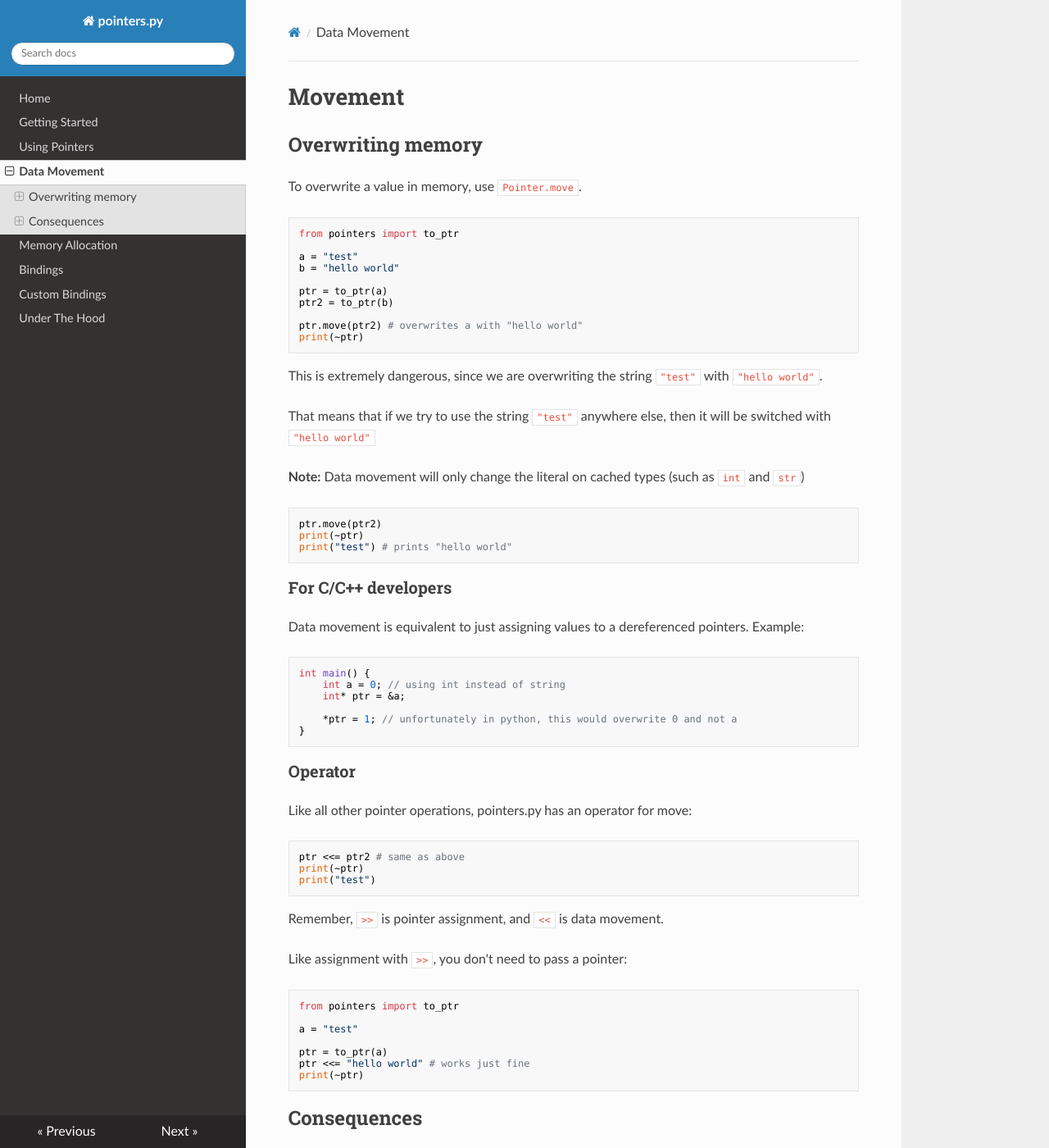
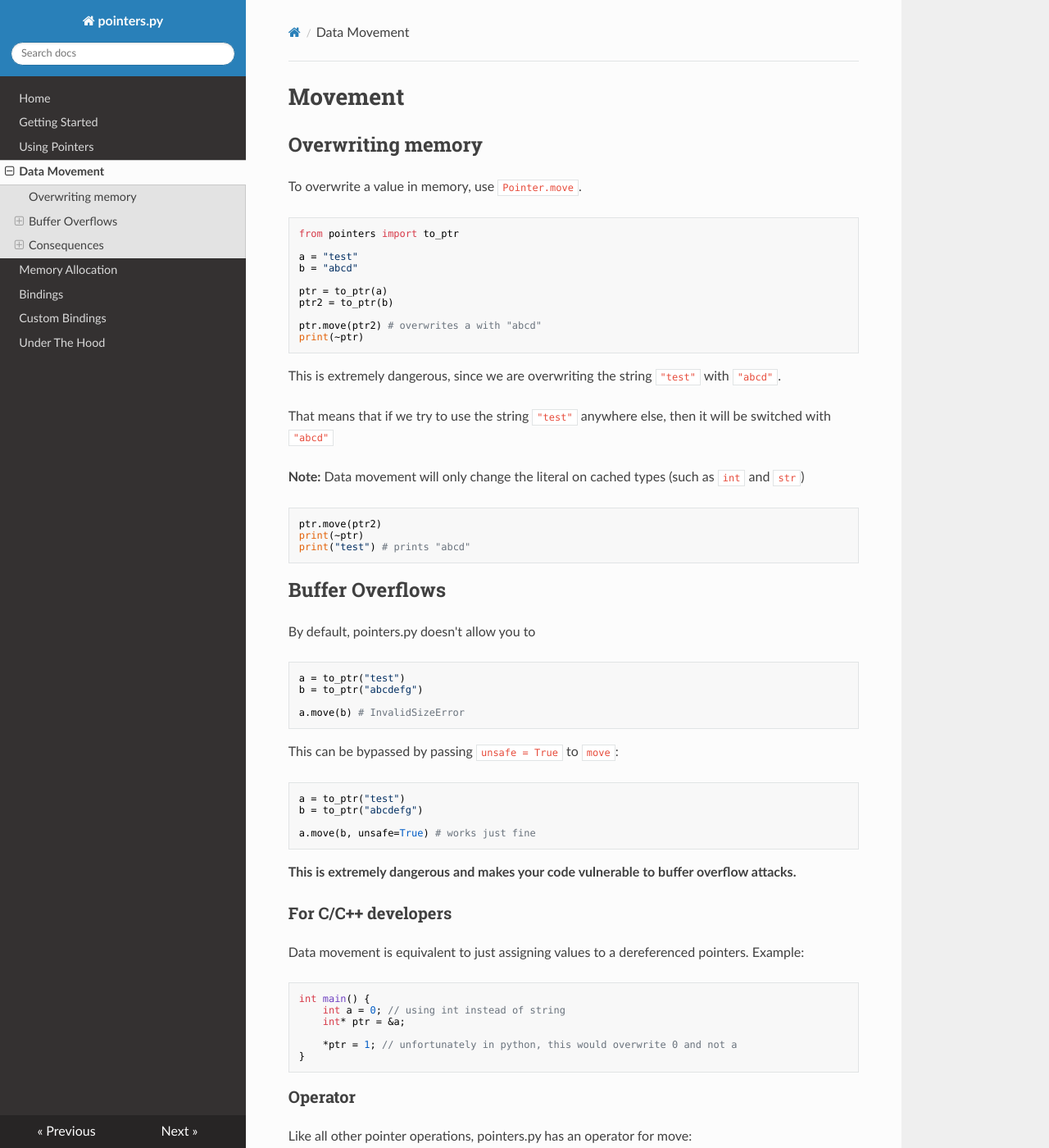
Before and after one commit to ZeroIntensity/pointers.py, an MkDocs documentation site: the page built from docs/movement.md, in a window 1280 px wide and 1400 px high. Shown: the whole window at 82% size. Built offline with MkDocs 1.6.1, drawn with Linux system fonts in a browser that asks for light colours; nearby versions of some CDN libraries; some of the changed text lies outside the part shown.

````diff
--- a/docs/movement.md
+++ b/docs/movement.md
@@ -8,26 +8,48 @@ To overwrite a value in memory, use `Pointer.move`.
 from pointers import to_ptr
 
 a = "test"
-b = "hello world"
+b = "abcd"
 
 ptr = to_ptr(a)
 ptr2 = to_ptr(b)
 
-ptr.move(ptr2) # overwrites a with "hello world"
+ptr.move(ptr2) # overwrites a with "abcd"
 print(~ptr)
 ```
 
-This is extremely dangerous, since we are overwriting the string `"test"` with `"hello world"`.
+This is extremely dangerous, since we are overwriting the string `"test"` with `"abcd"`.
 
-That means that if we try to use the string `"test"` anywhere else, then it will be switched with `"hello world"`
+That means that if we try to use the string `"test"` anywhere else, then it will be switched with `"abcd"`
 
 **Note:** Data movement will only change the literal on cached types (such as `int` and `str`)
 
 ```py
 ptr.move(ptr2)
 print(~ptr)
-print("test") # prints "hello world"
+print("test") # prints "abcd"
 ```
+
+## Buffer Overflows
+
+By default, pointers.py doesn't allow you to
+
+```py
+a = to_ptr("test")
+b = to_ptr("abcdefg")
+
+a.move(b) # InvalidSizeError
+```
+
+This can be bypassed by passing `unsafe = True` to `move`:
+
+```py
+a = to_ptr("test")
+b = to_ptr("abcdefg")
+
+a.move(b, unsafe=True) # works just fine
+```
+
+**This is extremely dangerous and makes your code vulnerable to buffer overflow attacks.**
 
 ### For C/C++ developers
 
@@ -63,6 +85,14 @@ a = "test"
 
 ptr = to_ptr(a)
 ptr <<= "hello world" # works just fine
+print(~ptr)
+```
+
+If you would like to run an unsafe move, you can use the `^` operator, which will pass it for you:
+
+```py
+ptr = to_ptr(a)
+ptr ^= "hello world" # same as ptr.move(to_ptr("hello world"), unsafe=True)
 print(~ptr)
 ```
 
--- a/setup.py
+++ b/setup.py
@@ -6,7 +6,7 @@ with open("./README.md") as f:
 if __name__ == "__main__":
     setup(
         name="pointers.py",
-        version="1.3.3",
+        version="1.3.4",
         author="ZeroIntensity",
         author_email="<zintensitydev@gmail.com>",
         description="Bringing the hell of pointers to Python.",
@@ -22,6 +22,7 @@ if __name__ == "__main__":
             "Programming Language :: Python :: 3.9",
             "Programming Language :: Python :: 3.10",
             "Programming Language :: Python :: 3.11",
+            "Programming Language :: Python :: Implementation :: CPython",
         ],
         license="MIT",
         project_urls={
````
Also changed, not shown: README.md (+12 -44 lines), docs/allocation.md (+5 -8 lines), docs/bindings.md (+11 -2 lines), docs/index.md (+11 -16 lines), docs/under_the_hood.md (+15 -34 lines), 8 other files.
